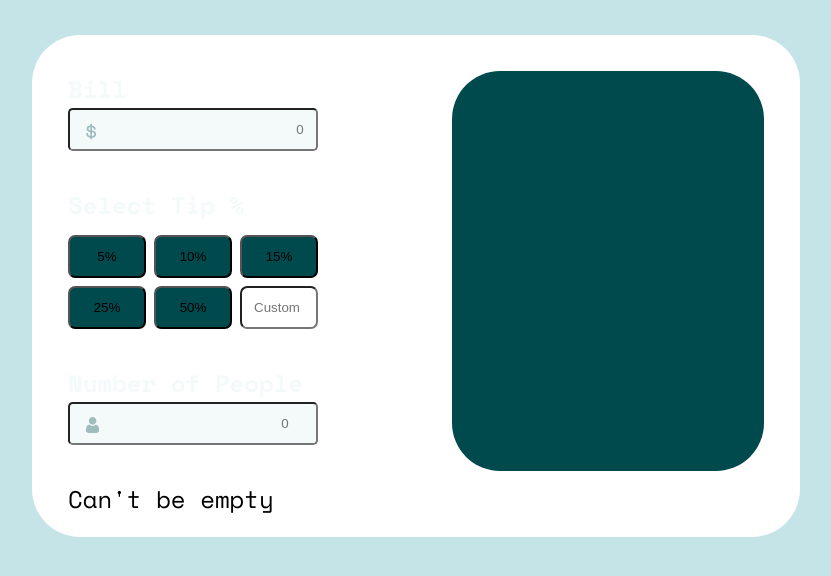
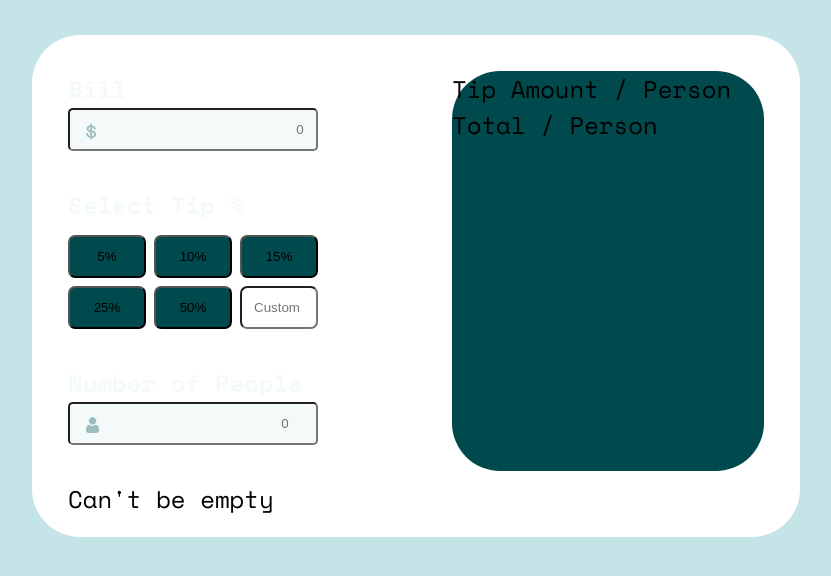
Before and after one commit to kabeer-prog/tip-calculator-FrontEnd-Mentor, a plain HTML site: page index.html in a window 1280 px wide. Shown: the part 124-700 px from the top of the page, without its empty margins (224-1055 px from the left). Drawn offline with nearby package versions, Linux system fonts and the light colour scheme.

Commit message:
Update html for second section

```diff
--- a/index.html
+++ b/index.html
@@ -47,7 +47,14 @@
         <div>Can't be empty</div>
         </section>
         <section class="output">
-
+            <div>
+                Tip Amount
+                <span>/ Person</span>
+            </div>
+            <div>
+                Total
+                <span>/ Person</span>
+            </div>
         </section>
     </section>
     <script src="index.js"></script>
```
